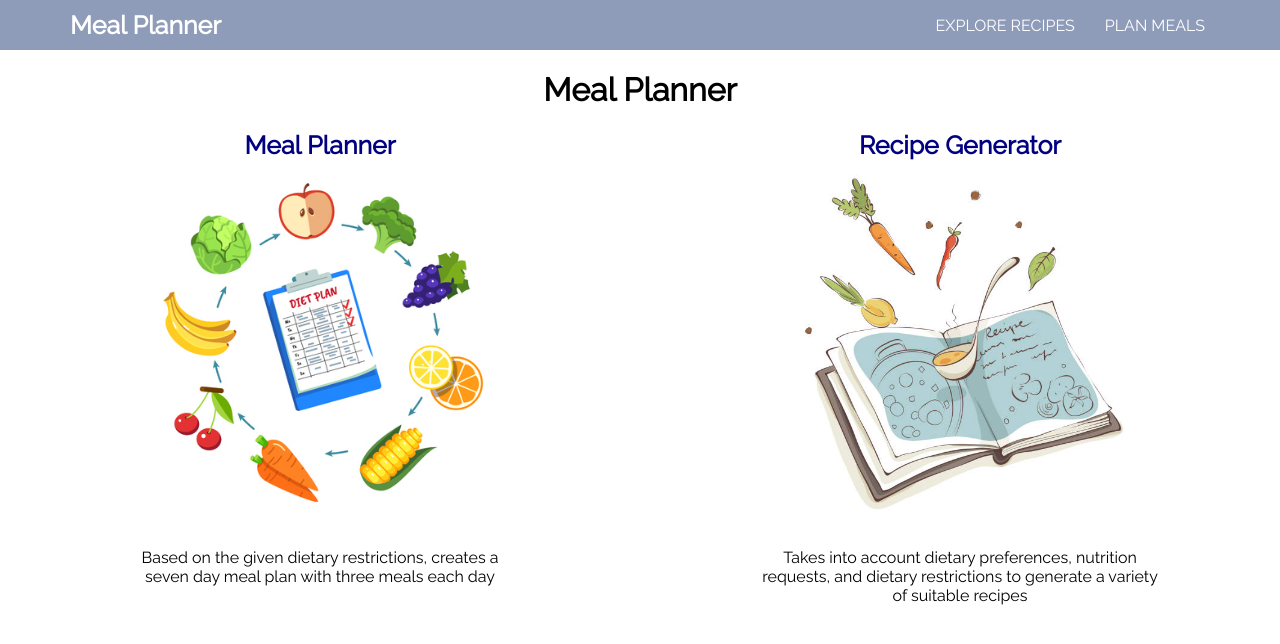
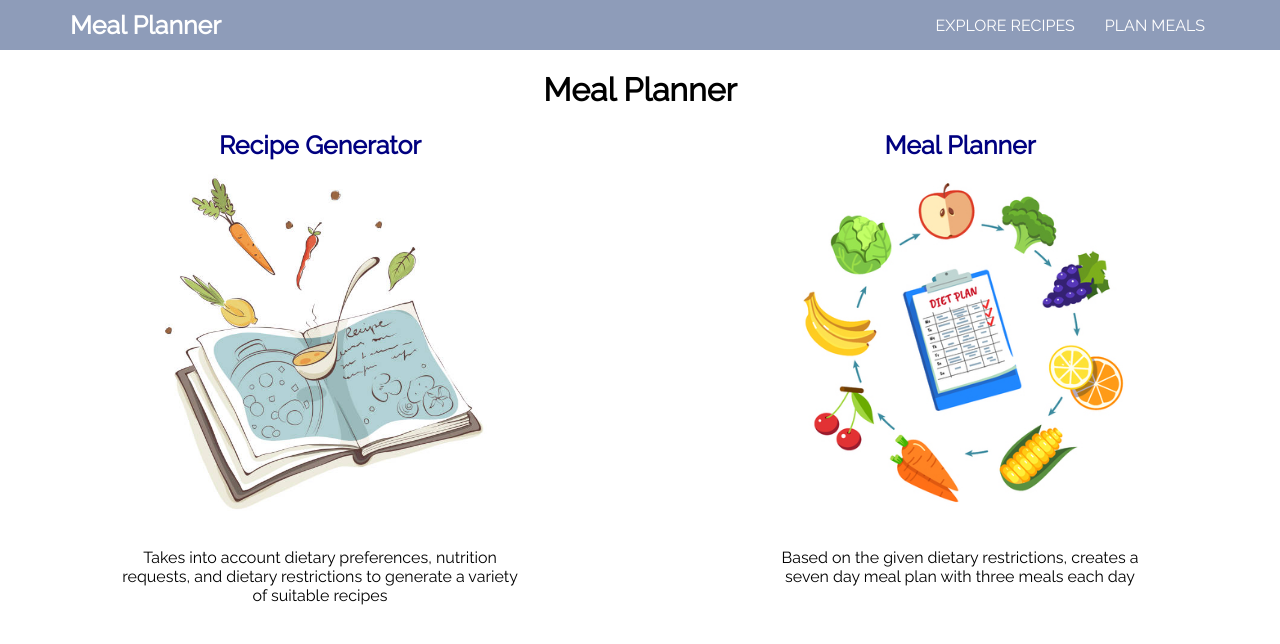
Before and after one commit to sadena27/meal-planner, a React (Create React App) app: page / in a window 1280 px wide. Shown: the top 644 px of the page. Built offline with nearby package versions, Linux system fonts and the light colour scheme.

Commit message:
Swapped order of home page

```diff
--- a/src/Components/Homepage/homepage.js
+++ b/src/Components/Homepage/homepage.js
@@ -8,29 +8,28 @@ import Recipe from "./recipe.jpg"
 function Homepage() {
     return (
         <div>
-            <div class="center"><h1>Meal Planner</h1></div>
-            <div class = "row">
-                <div class = "column left">
+            <div className="center"><h1>Meal Planner</h1></div>
+            <div className= "column right">
+                <b><Link to="/explore-recipes">
+                    <div className="brand">
+                        <div className="title">Recipe Generator</div>
+                    </div>
+                </Link></b>
+                <img className="picrecipes" src={Recipe}/>
+                    <p> Takes into account dietary preferences, nutrition <br />
+                    requests, and dietary restrictions to generate a variety <br />
+                    of suitable recipes</p>
+            </div>
+            <div className = "row">
+                <div className = "column left">
                     <b><Link to="/">
                         <div className="brand">
                             <div className="title">Meal Planner</div>
                         </div>
                     </Link></b>
-                    <img class="picmealplan" src={MealPlan}/>
+                    <img className="picmealplan" src={MealPlan}/>
                         <p> Based on the given dietary restrictions, creates a <br />
                         seven day meal plan with three meals each day</p>
-                </div>
-
-                <div class = "column right">
-                    <b><Link to="/explore-recipes">
-                        <div className="brand">
-                            <div className="title">Recipe Generator</div>
-                        </div>
-                    </Link></b>
-                    <img class="picrecipes" src={Recipe}/>
-                        <p> Takes into account dietary preferences, nutrition <br />
-                        requests, and dietary restrictions to generate a variety <br />
-                        of suitable recipes</p>
                 </div>
             </div>
         </div>
```
